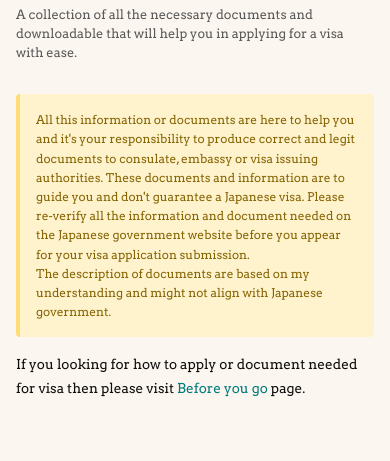
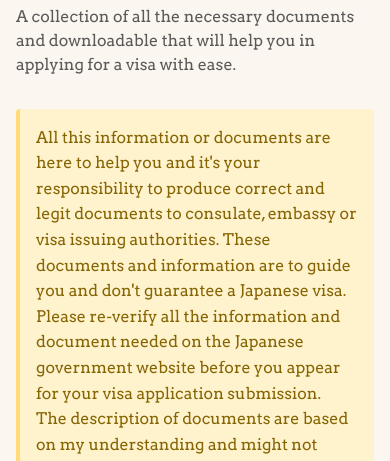
Before and after one commit to kalpeshsingh/lost-in-japan, a Gatsby site: page /resources in a window 390 px wide. Shown: the part 366-827 px from the top of the page. Built offline with nearby package versions, Linux system fonts and the light colour scheme; Gatsby itself is replaced by a stand-in of ours.

Commit message:
feat(resources): increase font size for mobile readers

```diff
--- a/src/components/AlertBox/AlertBox.css
+++ b/src/components/AlertBox/AlertBox.css
@@ -21,3 +21,13 @@
   background-color: #d1ecf1;
   border-left: solid var(--border-radius-sm) #0c5460;
 }
+
+/* ==========================================================================
+   Responsive
+   ========================================================================== */
+
+@media only screen and (max-width: 480px) {
+  .alert {
+    font-size: 1rem;
+  }
+}
--- a/src/pages/resources.css
+++ b/src/pages/resources.css
@@ -52,3 +52,16 @@
   font-size: 0.85rem;
   margin-bottom: 4rem;
 }
+
+/* ==========================================================================
+   Responsive
+   ========================================================================== */
+
+@media only screen and (max-width: 480px) {
+  .resources__subtitle,
+  .resources__download-desc,
+  .resources__icon figcaption,
+  .resources__hint {
+    font-size: 1rem;
+  }
+}
```
